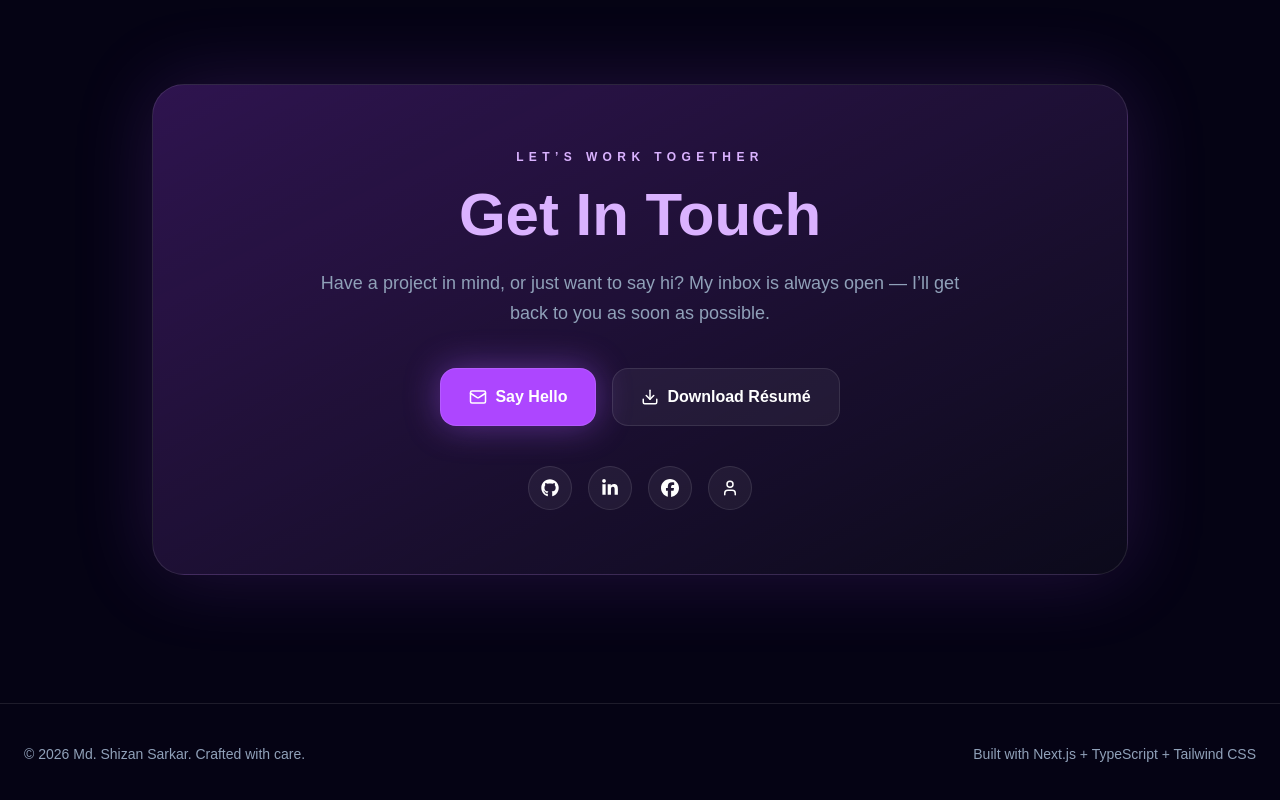
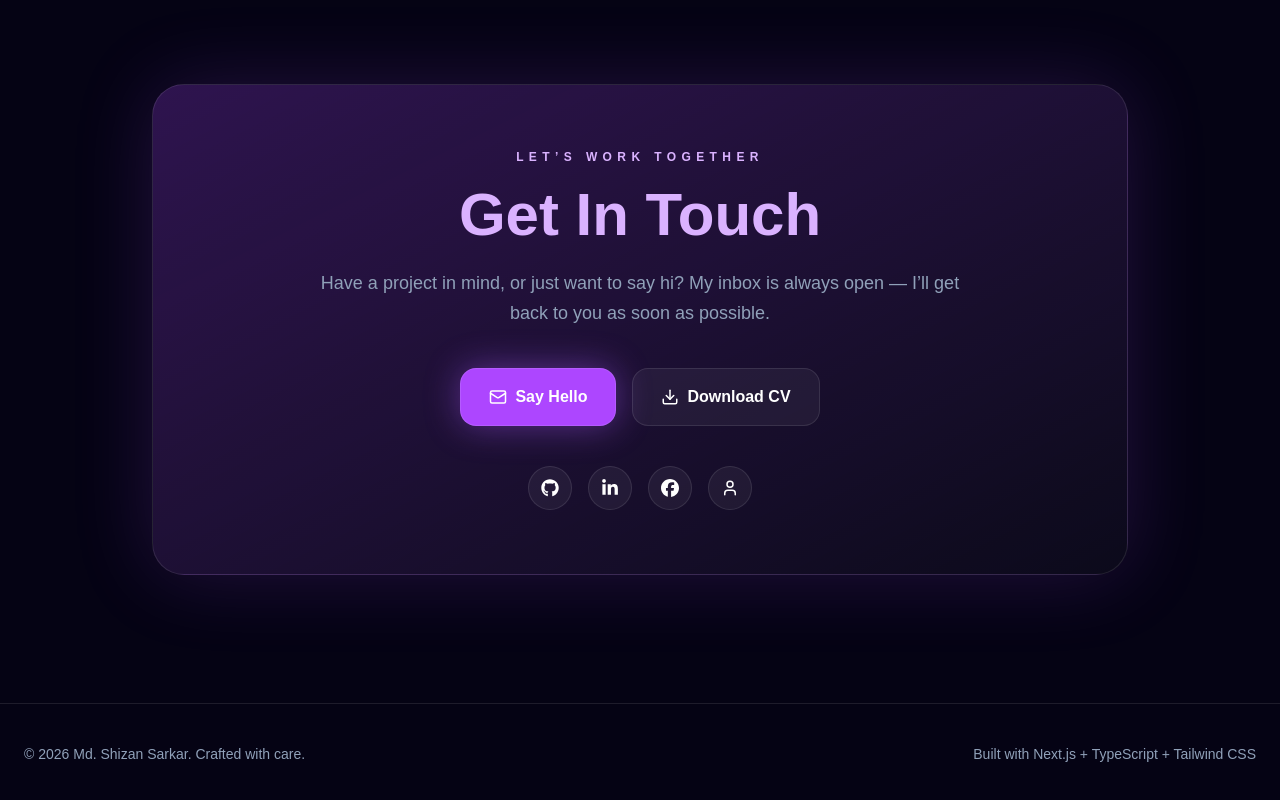
Before and after one commit to Sarkar-Shizan/My-Portfolio-Website, a Next.js app: page / in a window 1280 px wide. Shown: the part 10239-11039 px from the top of the page. Built offline with nearby package versions, Linux system fonts and the light colour scheme.

Commit message:
added cv

```diff
--- a/components/sections/ContactCTA.tsx
+++ b/components/sections/ContactCTA.tsx
@@ -32,11 +32,11 @@ export default function ContactCTA() {
           </a>
 
           <a
-            href={portfolio.resumePath}
+            href={portfolio.CVPath}
             download
             className="inline-flex items-center gap-2 rounded-2xl border border-white/10 bg-white/5 px-7 py-4 font-bold text-white transition-all duration-300 ease-out hover:-translate-y-1 hover:border-purple-400/70 hover:bg-purple-500/15 hover:text-purple-100 hover:shadow-[0_0_40px_rgba(168,85,247,0.65)] active:translate-y-0">
             <Download size={18} />
-            Download Résumé
+            Download CV
           </a>
         </div>
 
--- a/data/portfolio.tsx
+++ b/data/portfolio.tsx
@@ -10,6 +10,7 @@ export const portfolio = {
   subtitle: "Computer Science & Engineering Student",
   email: "shizansarkarsd@gmail.com",
   resumePath: "/resume.pdf",
+  CVPath: "/CV_image.pdf",
   location: "Dhaka, Bangladesh",
 
 intro:
```
Also changed, not shown: 2 other files (tests, documents, lock files or other folders).
